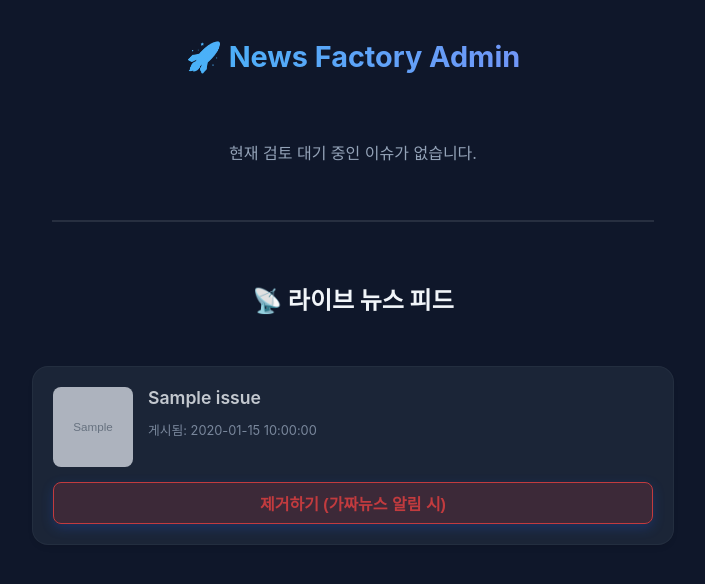
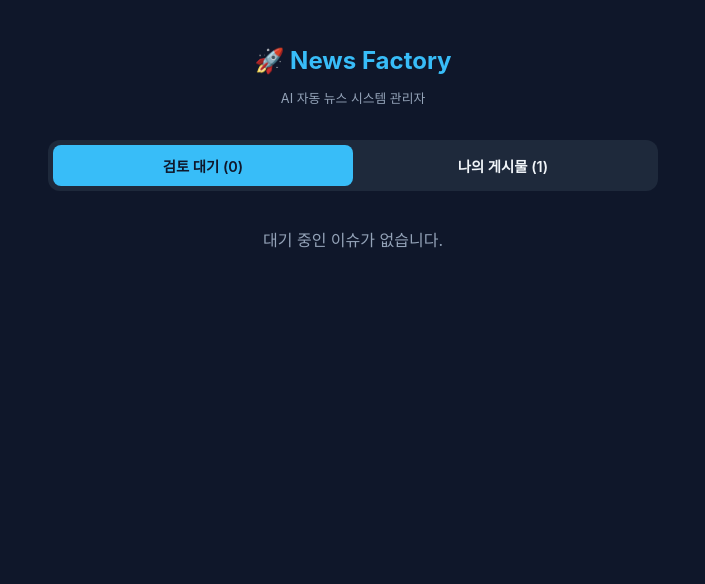
Before and after one commit to WooHyeong9701/news-factory, a FastAPI app: page / in a window 1280 px wide. Shown: the top 584 px of the page, without its empty margins (287-992 px from the left). Run offline with FastAPI, Linux system fonts and the light colour scheme; tables that the repository leaves empty hold one stand-in row (values such as "Sample post"); grey boxes marked "Sample" are stand-in pictures.

Commit message:
Update admin dashboard: Added tabs, history list, and delete buttons for candidates/posts

```diff
--- a/web/templates/index.html
+++ b/web/templates/index.html
@@ -3,21 +3,23 @@
 <head>
     <meta charset="UTF-8">
     <meta name="viewport" content="width=device-width, initial-scale=1.0">
-    <title>News Factory | Admin Review</title>
+    <title>News Factory | Dashboard</title>
     <style>
         :root {
             --bg: #0f172a;
             --card: #1e293b;
             --accent: #38bdf8;
+            --danger: #ef4444;
+            --success: #22c55e;
             --text: #f1f5f9;
             --text-dim: #94a3b8;
         }
         body {
-            font-family: 'Inter', -apple-system, system-ui, sans-serif;
+            font-family: 'Inter', -apple-system, sans-serif;
             background-color: var(--bg);
             color: var(--text);
             margin: 0;
-            padding: 20px;
+            padding: 10px;
             display: flex;
             flex-direction: column;
             align-items: center;
@@ -25,187 +27,153 @@
         header {
             width: 100%;
             max-width: 600px;
-            margin-bottom: 30px;
+            margin: 20px 0;
             text-align: center;
         }
-        h1 {
-            font-size: 1.8rem;
-            background: linear-gradient(to right, #38bdf8, #818cf8);
-            -webkit-background-clip: text;
-            -webkit-text-fill-color: transparent;
+        h1 { font-size: 1.5rem; color: var(--accent); margin-bottom: 5px; }
+        .tab-container {
+            display: flex;
+            width: 100%;
+            max-width: 600px;
+            background: var(--card);
+            border-radius: 12px;
+            margin-bottom: 20px;
+            padding: 5px;
         }
+        .tab {
+            flex: 1;
+            padding: 10px;
+            text-align: center;
+            cursor: pointer;
+            border-radius: 8px;
+            font-weight: 600;
+            font-size: 0.9rem;
+            transition: 0.2s;
+        }
+        .tab.active { background: var(--accent); color: var(--bg); }
+
+        .section { width: 100%; max-width: 600px; display: none; }
+        .section.active { display: block; }
+
         .issue-card {
             background-color: var(--card);
             border-radius: 16px;
-            padding: 20px;
-            width: 100%;
-            max-width: 600px;
-            margin-bottom: 20px;
-            box-shadow: 0 4px 6px -1px rgba(0, 0, 0, 0.1);
+            padding: 18px;
+            margin-bottom: 15px;
             border: 1px solid rgba(255, 255, 255, 0.05);
+            position: relative;
         }
-        .issue-title {
-            font-size: 1.1rem;
-            font-weight: 600;
-            margin-bottom: 12px;
-            color: var(--accent);
-        }
-        .summary-box {
-            background: rgba(15, 23, 42, 0.5);
-            padding: 15px;
-            border-radius: 8px;
-            font-size: 0.9rem;
-            line-height: 1.6;
-            margin-bottom: 20px;
-            white-space: pre-wrap;
-            color: var(--text-dim);
-        }
-        .option-group {
-            display: flex;
-            flex-direction: column;
-            gap: 10px;
-        }
-        .option-label {
-            display: block;
-            padding: 12px;
-            background: rgba(255, 255, 255, 0.03);
-            border: 1px solid rgba(255, 255, 255, 0.1);
-            border-radius: 8px;
-            cursor: pointer;
-            font-size: 0.9rem;
-            transition: all 0.2s;
-        }
-        .option-label:hover {
-            background: rgba(56, 189, 248, 0.1);
-            border-color: var(--accent);
-        }
-        input[type="radio"] {
-            margin-right: 10px;
-        }
-        .btn-submit {
-            margin-top: 20px;
-            width: 100%;
-            padding: 14px;
-            background: linear-gradient(to right, #38bdf8, #2563eb);
-            border: none;
-            border-radius: 8px;
-            color: white;
-            font-weight: 600;
-            font-size: 1rem;
-            cursor: pointer;
-            box-shadow: 0 4px 12px rgba(37, 99, 235, 0.3);
-        }
-        .alert {
-            width: 100%;
-            max-width: 600px;
-            padding: 15px;
-            background: rgba(34, 197, 94, 0.2);
-            border: 1px solid #22c55e;
-            border-radius: 8px;
-            margin-bottom: 20px;
-            text-align: center;
-        }
+        .issue-title { font-size: 1rem; font-weight: 600; margin-bottom: 12px; color: var(--text); }
+
+        /* 이미지 선택 그리드 */
         .image-selector {
-            display: grid;
-            grid-template-columns: repeat(3, 1fr);
-            gap: 10px;
-            margin-bottom: 20px;
+            display: grid; grid-template-columns: repeat(3, 1fr); gap: 8px; margin-bottom: 15px;
         }
         .image-option {
-            position: relative;
-            aspect-ratio: 1;
-            border-radius: 8px;
-            overflow: hidden;
-            border: 2px solid transparent;
-            cursor: pointer;
+            aspect-ratio: 1; border-radius: 8px; overflow: hidden; border: 2px solid transparent; cursor: pointer; position: relative;
         }
-        .image-option img {
-            width: 100%;
-            height: 100%;
-            object-fit: cover;
+        .image-option img { width: 100%; height: 100%; object-fit: cover; }
+        .image-option input { position: absolute; opacity: 0; }
+        .image-option:has(input:checked) { border-color: var(--accent); }
+
+        .summary-box {
+            background: rgba(0,0,0,0.2); border-radius: 8px; padding: 12px; font-size: 0.85rem; color: var(--text-dim); line-height: 1.5; margin-bottom: 15px;
         }
-        .image-option input {
-            position: absolute;
-            top: 5px;
-            left: 5px;
-            z-index: 10;
+
+        .btn {
+            border: none; border-radius: 8px; padding: 12px; font-weight: 600; cursor: pointer; width: 100%; font-size: 0.9rem; margin-top: 10px;
         }
-        .image-option:has(input:checked) {
-            border-color: var(--accent);
-            box-shadow: 0 0 10px rgba(56, 189, 248, 0.5);
+        .btn-primary { background: var(--accent); color: var(--bg); }
+        .btn-danger-outline { background: transparent; border: 1px solid var(--danger); color: var(--danger); }
+
+        .alert {
+            width: 100%; max-width: 600px; padding: 12px; background: var(--success); color: var(--bg); border-radius: 8px; margin-bottom: 15px; text-align: center; font-weight: 600;
         }
+
+        .history-item { display: flex; gap: 12px; align-items: start; }
+        .history-thumb { width: 60px; height: 60px; border-radius: 6px; object-fit: cover; }
     </style>
 </head>
 <body>
     <header>
-        <h1>🚀 News Factory Admin</h1>
+        <h1>🚀 News Factory</h1>
+        <p style="font-size: 0.8rem; color: var(--text-dim);">AI 자동 뉴스 시스템 관리자</p>
     </header>
 
     {% if msg %}
-    <div class="alert">
-        {{ msg }}
-    </div>
+    <div class="alert">{{ msg }}</div>
     {% endif %}
 
+    <div class="tab-container">
+        <div class="tab active" onclick="showSection('review')">검토 대기 ({{ issues|length }})</div>
+        <div class="tab" onclick="showSection('history')">나의 게시물 ({{ published|length }})</div>
+    </div>
+
+    <!-- 검토 섹션 -->
+    <div id="review" class="section active">
         {% for issue in issues %}
         <div class="issue-card">
             <div class="issue-title">{{ issue.representative_title }}</div>
 
             <form action="/select" method="post">
                 <input type="hidden" name="issue_id" value="{{ issue.id }}">
-
-            <p style="font-size: 0.8rem; color: var(--text-dim); margin-bottom: 8px;">🖼️ 사진 선택 (1개)</p>
                 <div class="image-selector">
-                {% for img_url in issue.images %}
+                    {% for img in issue.images %}
                     <label class="image-option">
-                    <input type="radio" name="selected_image" value="{{ img_url }}" required>
-                    <img src="{{ img_url }}" alt="Candidate News Image">
+                        <input type="radio" name="selected_image" value="{{ img }}" required>
+                        <img src="{{ img }}">
                     </label>
                     {% endfor %}
                 </div>
-
-            <p style="font-size: 0.8rem; color: var(--text-dim); margin-bottom: 8px;">📝 내용 확인</p>
                 <div class="summary-box">{{ issue.summary_candidate }}</div>
-
-            <p style="font-size: 0.8rem; color: var(--text-dim); margin-bottom: 8px;">✍️ 제목 선택 (1개)</p>
-            <div class="option-group">
-                {% for title in issue.titles %}
-                <label class="option-label">
-                    <input type="radio" name="selected_title" value="{{ title }}" required>
-                    {{ title }}
+                <div style="display:flex; flex-direction:column; gap:8px;">
+                    {% for t in issue.titles %}
+                    <label style="font-size:0.85rem; padding:10px; background:rgba(255,255,255,0.03); border-radius:6px; cursor:pointer;">
+                        <input type="radio" name="selected_title" value="{{ t }}" required style="margin-right:8px;">{{ t }}
                     </label>
                     {% endfor %}
                 </div>
+                <button type="submit" class="btn btn-primary">인스타그램 업로드</button>
+            </form>
 
-            <button type="submit" class="btn-submit">선택 완료 및 업로드하기</button>
+            <!-- 피드 삭제 버튼 -->
+            <form action="/delete" method="post" style="margin-top:8px;" onsubmit="return confirm('이 후보 뉴스를 목록에서 삭제할까요?');">
+                <input type="hidden" name="issue_id" value="{{ issue.id }}">
+                <button type="submit" class="btn btn-danger-outline">🔥 후보 삭제 (매력 없음)</button>
             </form>
         </div>
         {% endfor %}
+        {% if not issues %}<p style="text-align:center; color:var(--text-dim);">대기 중인 이슈가 없습니다.</p>{% endif %}
+    </div>
 
-    {% if not issues and not msg %}
-    <p style="color: var(--text-dim)">현재 검토 대기 중인 이슈가 없습니다.</p>
-    {% endif %}
-
-    <hr style="width: 100%; max-width: 600px; border: 0.5px solid rgba(255,255,255,0.1); margin: 40px 0;">
-
-    <header>
-        <h2>📡 라이브 뉴스 피드</h2>
-    </header>
-
+    <!-- 히스토리 섹션 -->
+    <div id="history" class="section">
         {% for story in published %}
-    <div class="issue-card" style="opacity: 0.8;">
-        <div style="display: flex; gap: 15px;">
-            <img src="{{ story.selected_image }}" style="width: 80px; height: 80px; border-radius: 8px; object-fit: cover;">
-            <div>
-                <div class="issue-title" style="color: var(--text);">{{ story.selected_title }}</div>
-                <div style="font-size: 0.8rem; color: var(--text-dim);">게시됨: {{ story.first_seen_at }}</div>
+        <div class="issue-card">
+            <div class="history-item">
+                <img src="{{ story.selected_image }}" class="history-thumb">
+                <div style="flex:1;">
+                    <div class="issue-title" style="margin-bottom:4px;">{{ story.selected_title }}</div>
+                    <div style="font-size:0.75rem; color:var(--text-dim);">게시일: {{ story.first_seen_at }}</div>
                 </div>
             </div>
-        <form action="/delete" method="post" onsubmit="return confirm('정말로 이 게시글과 관련된 모든 데이터를 삭제하시겠습니까?');">
+            <!-- 게시물 삭제 버튼 -->
+            <form action="/delete" method="post" style="margin-top:12px;" onsubmit="return confirm('이 게시물을 기록에서 완전히 삭제할까요?');">
                 <input type="hidden" name="issue_id" value="{{ story.id }}">
-            <button type="submit" class="btn-submit" style="background: rgba(239, 68, 68, 0.2); border: 1px solid #ef4444; color: #ef4444; margin-top: 15px; padding: 8px;">제거하기 (가짜뉴스 알림 시)</button>
+                <button type="submit" class="btn btn-danger-outline" style="padding: 8px;">🗑️ 기록에서 삭제</button>
             </form>
         </div>
         {% endfor %}
+        {% if not published %}<p style="text-align:center; color:var(--text-dim);">아직 게시된 글이 없습니다.</p>{% endif %}
+    </div>
+
+    <script>
+        function showSection(id) {
+            document.querySelectorAll('.section').forEach(s => s.classList.remove('active'));
+            document.querySelectorAll('.tab').forEach(t => t.classList.remove('active'));
+            document.getElementById(id).classList.add('active');
+            event.currentTarget.classList.add('active');
+        }
+    </script>
 </body>
 </html>
```
Lines whose indentation alone changed are shown as unchanged.
